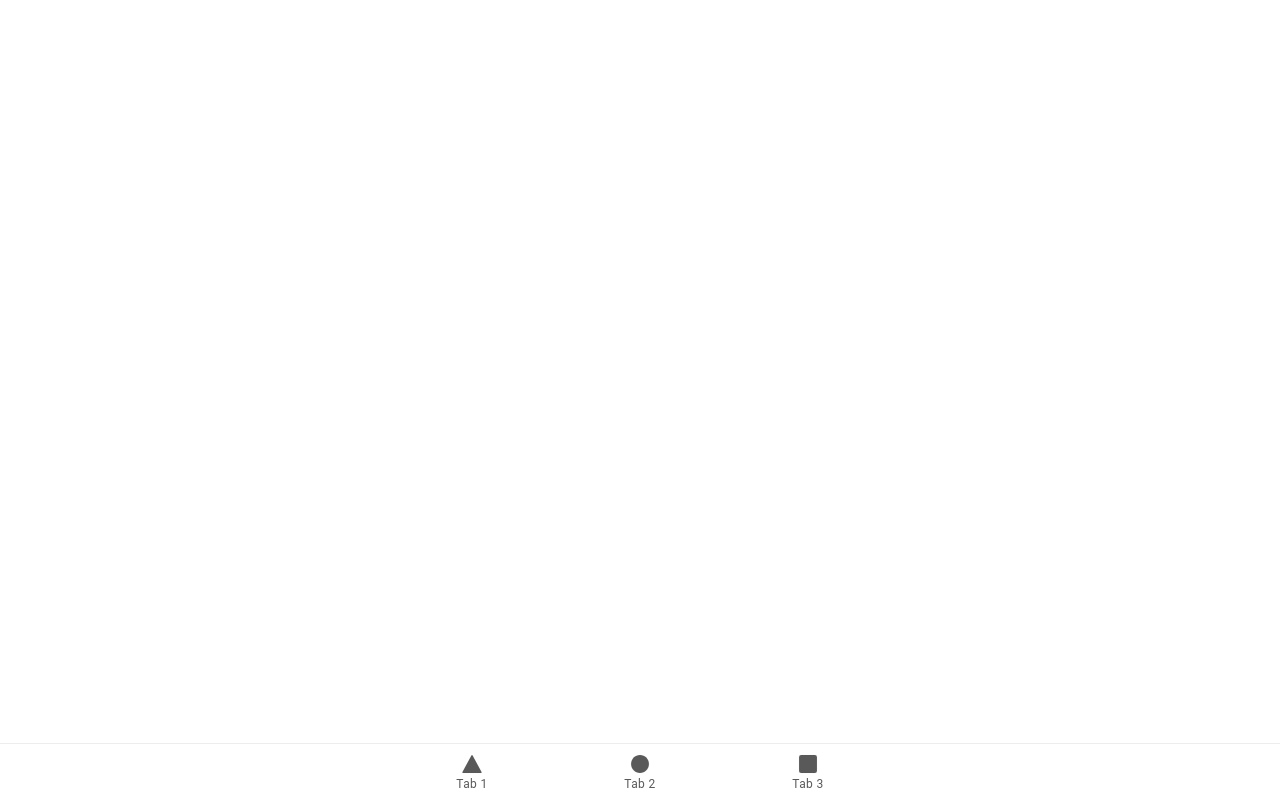
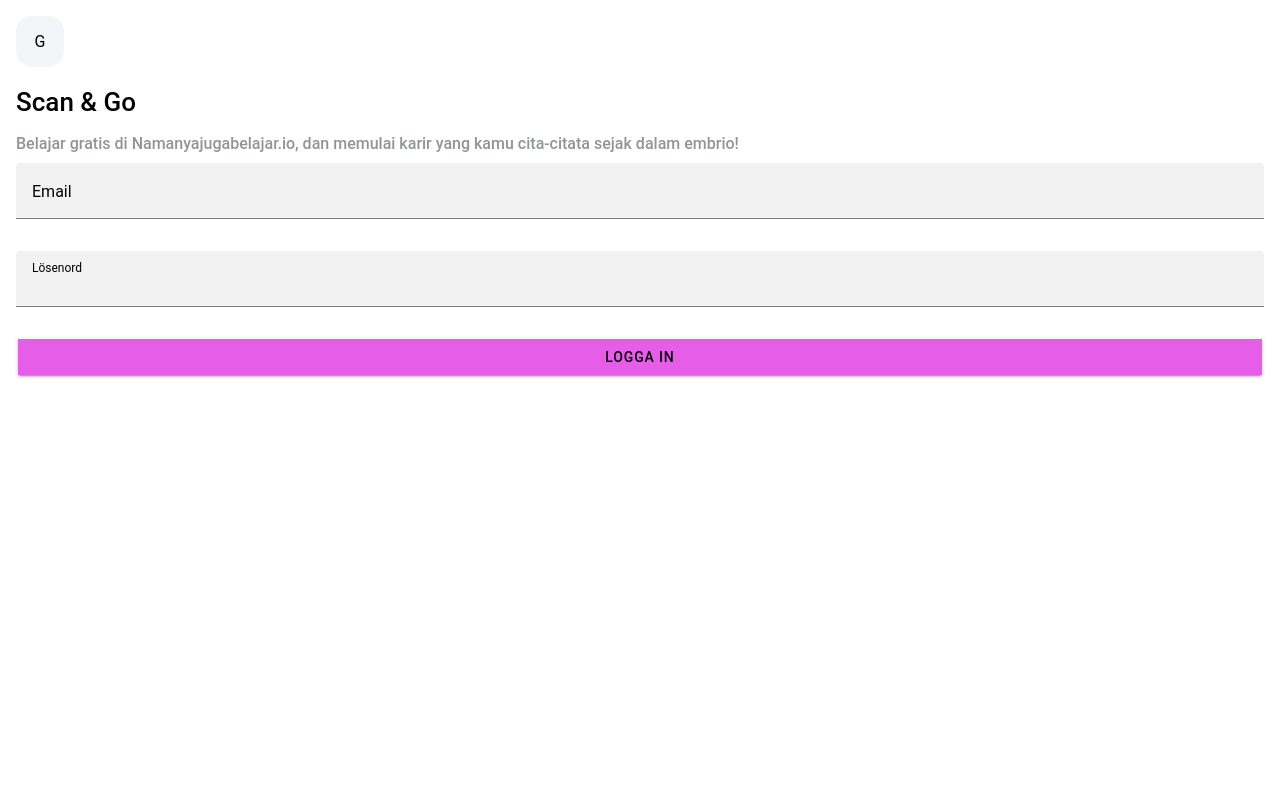
Before and after one commit to MuhammedKpln/scan-and-go, a React (Vite) app: page /login in a window 1280 px wide. Built offline with nearby package versions, Linux system fonts and the light colour scheme; no server answers.

Commit message:
first commit

```diff
--- a/src/App.tsx
+++ b/src/App.tsx
@@ -1,76 +1,44 @@
-import { Redirect, Route } from 'react-router-dom';
-import {
-  IonApp,
-  IonIcon,
-  IonLabel,
-  IonRouterOutlet,
-  IonTabBar,
-  IonTabButton,
-  IonTabs,
-  setupIonicReact
-} from '@ionic/react';
-import { IonReactRouter } from '@ionic/react-router';
-import { ellipse, square, triangle } from 'ionicons/icons';
-import Tab1 from './pages/Tab1';
-import Tab2 from './pages/Tab2';
-import Tab3 from './pages/Tab3';
+import { IonApp, IonLoading, setupIonicReact } from "@ionic/react";
 
 /* Core CSS required for Ionic components to work properly */
-import '@ionic/react/css/core.css';
+import "@ionic/react/css/core.css";
 
 /* Basic CSS for apps built with Ionic */
-import '@ionic/react/css/normalize.css';
-import '@ionic/react/css/structure.css';
-import '@ionic/react/css/typography.css';
+import "@ionic/react/css/normalize.css";
+import "@ionic/react/css/structure.css";
+import "@ionic/react/css/typography.css";
 
 /* Optional CSS utils that can be commented out */
-import '@ionic/react/css/padding.css';
-import '@ionic/react/css/float-elements.css';
-import '@ionic/react/css/text-alignment.css';
-import '@ionic/react/css/text-transformation.css';
-import '@ionic/react/css/flex-utils.css';
-import '@ionic/react/css/display.css';
+import "@ionic/react/css/display.css";
+import "@ionic/react/css/flex-utils.css";
+import "@ionic/react/css/float-elements.css";
+import "@ionic/react/css/padding.css";
+import "@ionic/react/css/text-alignment.css";
+import "@ionic/react/css/text-transformation.css";
 
 /* Theme variables */
-import './theme/variables.css';
+import { useAuthState } from "react-firebase-hooks/auth";
+import AuthRoutes from "./routes/auth.route";
+import TabRoutes from "./routes/tab.route";
+import { auth } from "./services/firebase.service";
+import "./theme/variables.css";
 
 setupIonicReact();
 
-const App: React.FC = () => (
-  <IonApp>
-    <IonReactRouter>
-      <IonTabs>
-        <IonRouterOutlet>
-          <Route exact path="/tab1">
-            <Tab1 />
-          </Route>
-          <Route exact path="/tab2">
-            <Tab2 />
-          </Route>
-          <Route path="/tab3">
-            <Tab3 />
-          </Route>
-          <Route exact path="/">
-            <Redirect to="/tab1" />
-          </Route>
-        </IonRouterOutlet>
-        <IonTabBar slot="bottom">
-          <IonTabButton tab="tab1" href="/tab1">
-            <IonIcon aria-hidden="true" icon={triangle} />
-            <IonLabel>Tab 1</IonLabel>
-          </IonTabButton>
-          <IonTabButton tab="tab2" href="/tab2">
-            <IonIcon aria-hidden="true" icon={ellipse} />
-            <IonLabel>Tab 2</IonLabel>
-          </IonTabButton>
-          <IonTabButton tab="tab3" href="/tab3">
-            <IonIcon aria-hidden="true" icon={square} />
-            <IonLabel>Tab 3</IonLabel>
-          </IonTabButton>
-        </IonTabBar>
-      </IonTabs>
-    </IonReactRouter>
-  </IonApp>
-);
+function App() {
+  const [user, loading, error] = useAuthState(auth, {
+    onUserChanged: undefined,
+  });
+
+  if (loading) {
+    return (
+      <IonApp>
+        <IonLoading message="Starting App..." />
+      </IonApp>
+    );
+  }
+
+  return <IonApp>{user ? <TabRoutes /> : <AuthRoutes />}</IonApp>;
+}
 
 export default App;
--- a/src/components/ExploreContainer.tsx
+++ b/src/components/ExploreContainer.tsx
@@ -1,14 +1,40 @@
-import './ExploreContainer.css';
+import { auth } from "@/services/firebase.service";
+import { useIonAlert } from "@ionic/react";
+import { useSignOut } from "react-firebase-hooks/auth";
+import { useHistory } from "react-router";
+import "./ExploreContainer.css";
 
 interface ContainerProps {
   name: string;
 }
 
 const ExploreContainer: React.FC<ContainerProps> = ({ name }) => {
+  const [showAlert, hideAlert] = useIonAlert();
+  const [signOut, loading, error] = useSignOut(auth);
+  const history = useHistory();
+
   return (
     <div className="container">
       <strong>{name}</strong>
-      <p>Explore <a target="_blank" rel="noopener noreferrer" href="https://ionicframework.com/docs/components">UI Components</a></p>
+      <button onClick={() => showAlert("selam")}>click me</button>
+      <button
+        onClick={async () => {
+          await signOut();
+          history.push("/");
+        }}
+      >
+        lgoout
+      </button>
+      <p>
+        Explore
+        <a
+          target="_blank"
+          rel="noopener noreferrer"
+          href="https://ionicframework.com/docs/components"
+        >
+          UI Components
+        </a>
+      </p>
     </div>
   );
 };
--- /dev/null
+++ b/src/modules/auth/login.module.scss
@@ -0,0 +1,14 @@
+.logoBg {
+    background-color: var(--ion-color-light);
+    padding: 1rem;
+    text-align: center;
+    width: 3rem;
+    border-radius: 1rem;
+}
+
+
+.loginForm > * {
+
+    margin-bottom: 2rem;
+
+}
--- /dev/null
+++ b/src/modules/auth/login.module.tsx
@@ -0,0 +1,109 @@
+import { auth } from "@/services/firebase.service";
+import { zodResolver } from "@hookform/resolvers/zod";
+import {
+  IonButton,
+  IonInput,
+  IonText,
+  useIonRouter,
+  useIonToast,
+} from "@ionic/react";
+import { useCallback } from "react";
+import { useSignInWithEmailAndPassword } from "react-firebase-hooks/auth";
+import { Controller, useForm } from "react-hook-form";
+import { z } from "zod";
+import styles from "./login.module.scss";
+
+type Inputs = {
+  email: string;
+  password: string;
+};
+
+const loginFormSchema = z.object({
+  email: z.string().email(),
+  password: z.string().min(5, "Minimum 5 karaktär."),
+});
+
+export default function LoginModule() {
+  const [signInWithEmailAndPassword, user, loading, error] =
+    useSignInWithEmailAndPassword(auth);
+  const router = useIonRouter();
+  const [present] = useIonToast();
+  const {
+    handleSubmit,
+    control,
+    formState: { errors, touchedFields },
+  } = useForm<Inputs>({
+    resolver: zodResolver(loginFormSchema),
+    reValidateMode: "onChange",
+  });
+
+  const onSubmit = useCallback(async (data: Inputs) => {
+    const user = await signInWithEmailAndPassword(data.email, data.password);
+
+    if (user) {
+      await present("Logged in successfully.", 3000);
+      router.push("/");
+    }
+  }, []);
+
+  return (
+    <>
+      <div className={styles.logoBg}>G</div>
+      <IonText>
+        <h1>Scan & Go</h1>
+      </IonText>
+      <IonText color="medium">
+        <h6>
+          Belajar gratis di Namanyajugabelajar.io, dan memulai karir yang kamu
+          cita-citata sejak dalam embrio!
+        </h6>
+      </IonText>
+
+      <form className={styles.loginForm} onSubmit={handleSubmit(onSubmit)}>
+        <Controller
+          control={control}
+          render={({ field: { onChange, onBlur, value }, fieldState }) => (
+            <IonInput
+              className={`${!errors.email ? "ion-valid" : "ion-invalid"} ${
+                fieldState.isTouched ? "ion-touched" : null
+              }`}
+              label="Email"
+              fill="solid"
+              labelPlacement="floating"
+              type="email"
+              errorText={errors.email?.message ?? undefined}
+              onIonBlur={onBlur}
+              onIonChange={onChange}
+              value={value}
+            />
+          )}
+          name="email"
+        />
+
+        <Controller
+          control={control}
+          render={({ field: { onChange, onBlur, value }, fieldState }) => (
+            <IonInput
+              className={`${!errors.password ? "ion-valid" : "ion-invalid"} ${
+                fieldState.isTouched ? "ion-touched" : null
+              }`}
+              label="Lösenord"
+              fill="solid"
+              type="password"
+              labelPlacement="stacked"
+              errorText={errors.password?.message ?? undefined}
+              onIonBlur={onBlur}
+              onIonChange={onChange}
+              value={value}
+            />
+          )}
+          name="password"
+        />
+
+        <IonButton type="submit" expand="full">
+          Logga in
+        </IonButton>
+      </form>
+    </>
+  );
+}
--- /dev/null
+++ b/src/pages/auth/login.tsx
@@ -0,0 +1,14 @@
+import LoginModule from "@/modules/auth/login.module";
+import { IonContent, IonPage } from "@ionic/react";
+
+function LoginPage() {
+  return (
+    <IonPage>
+      <IonContent className="ion-padding">
+        <LoginModule />
+      </IonContent>
+    </IonPage>
+  );
+}
+
+export default LoginPage;
--- /dev/null
+++ b/src/routes/auth.route.tsx
@@ -0,0 +1,20 @@
+import LoginPage from "@/pages/auth/login";
+import { IonRouterOutlet } from "@ionic/react";
+import { IonReactRouter } from "@ionic/react-router";
+import { Redirect, Route } from "react-router";
+
+export default function AuthRoutes() {
+  return (
+    <IonReactRouter>
+      <IonRouterOutlet>
+        <Route path="/login">
+          <LoginPage />
+        </Route>
+
+        <Route path="/" exact>
+          <Redirect to="/login" />
+        </Route>
+      </IonRouterOutlet>
+    </IonReactRouter>
+  );
+}
--- /dev/null
+++ b/src/routes/tab.route.tsx
@@ -0,0 +1,52 @@
+import Tab1 from "@/pages/Tab1";
+import Tab2 from "@/pages/Tab2";
+import Tab3 from "@/pages/Tab3";
+import {
+  IonIcon,
+  IonLabel,
+  IonRouterOutlet,
+  IonTabBar,
+  IonTabButton,
+  IonTabs,
+} from "@ionic/react";
+import { IonReactRouter } from "@ionic/react-router";
+import { ellipse, square, triangle } from "ionicons/icons";
+import { Redirect, Route } from "react-router";
+
+export default function TabRoutes() {
+  return (
+    <IonReactRouter>
+      <IonTabs>
+        <IonRouterOutlet>
+          <Route exact path="/tab1">
+            <Tab1 />
+          </Route>
+          <Route exact path="/tab2">
+            <Tab2 />
+          </Route>
+          <Route path="/tab3">
+            <Tab3 />
+          </Route>
+          <Route path="/" exact>
+            <Redirect to="/tab1" />
+          </Route>
+        </IonRouterOutlet>
+
+        <IonTabBar slot="bottom">
+          <IonTabButton tab="tab1" href="/tab1">
+            <IonIcon aria-hidden="true" icon={triangle} />
+            <IonLabel>Tab 1</IonLabel>
+          </IonTabButton>
+          <IonTabButton tab="tab2" href="/tab2">
+            <IonIcon aria-hidden="true" icon={ellipse} />
+            <IonLabel>Tab 2</IonLabel>
+          </IonTabButton>
+          <IonTabButton tab="tab3" href="/tab3">
+            <IonIcon aria-hidden="true" icon={square} />
+            <IonLabel>Tab 3</IonLabel>
+          </IonTabButton>
+        </IonTabBar>
+      </IonTabs>
+    </IonReactRouter>
+  );
+}
--- /dev/null
+++ b/src/services/firebase.service.ts
@@ -0,0 +1,16 @@
+import { initializeApp } from "firebase/app";
+import { getAuth } from "firebase/auth";
+
+const firebaseConfig = {
+  apiKey: "AIzaSyCmH5y9SuxaRCt9H4uIcQy3MdbbepSyv5Q",
+  authDomain: "scango-7ccc8.firebaseapp.com",
+  projectId: "scango-7ccc8",
+  storageBucket: "scango-7ccc8.appspot.com",
+  messagingSenderId: "494333650521",
+  appId: "1:494333650521:web:e055a1d1046ffdee17b348",
+};
+
+const app = initializeApp(firebaseConfig);
+const auth = getAuth(app);
+
+export { auth };
--- a/tsconfig.json
+++ b/tsconfig.json
@@ -14,7 +14,10 @@
     "resolveJsonModule": true,
     "isolatedModules": true,
     "noEmit": true,
-    "jsx": "react-jsx"
+    "jsx": "react-jsx",
+    "paths": {
+      "@/*": ["./src/*"]
+    }
   },
   "include": ["src"],
   "references": [{ "path": "./tsconfig.node.json" }]
--- a/vite.config.ts
+++ b/vite.config.ts
@@ -1,16 +1,20 @@
-import legacy from '@vitejs/plugin-legacy'
-import react from '@vitejs/plugin-react'
-import { defineConfig } from 'vite'
+import legacy from "@vitejs/plugin-legacy";
+import react from "@vitejs/plugin-react";
+import { defineConfig } from "vite";
+import { VitePWA } from "vite-plugin-pwa";
+import tsconfigPaths from "vite-tsconfig-paths";
 
 // https://vitejs.dev/config/
 export default defineConfig({
   plugins: [
     react(),
-    legacy()
+    legacy(),
+    VitePWA({ registerType: "autoUpdate" }),
+    tsconfigPaths(),
   ],
   test: {
     globals: true,
-    environment: 'jsdom',
-    setupFiles: './src/setupTests.ts',
-  }
-})
+    environment: "jsdom",
+    setupFiles: "./src/setupTests.ts",
+  },
+});
```
Also changed, not shown: package.json (+10 -1 lines), 54 other files (tests, documents, lock files or other folders).
